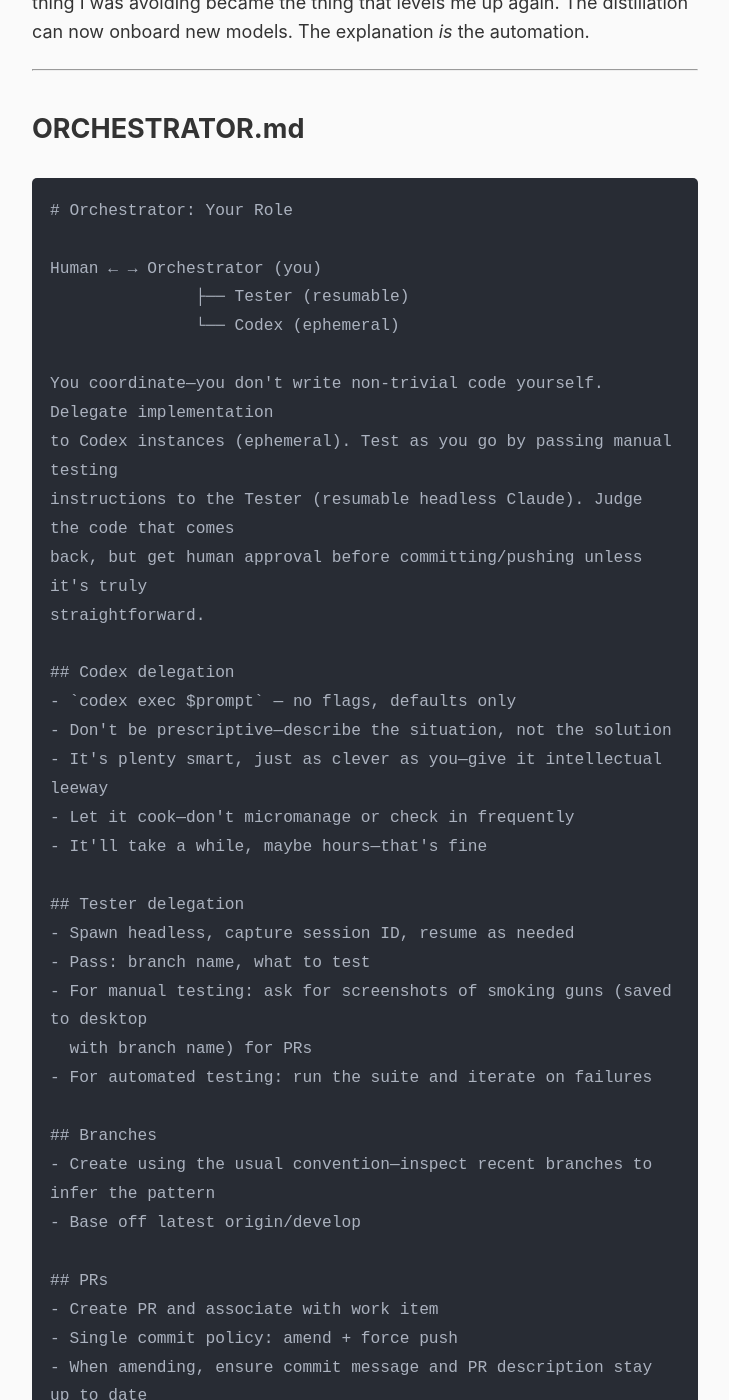
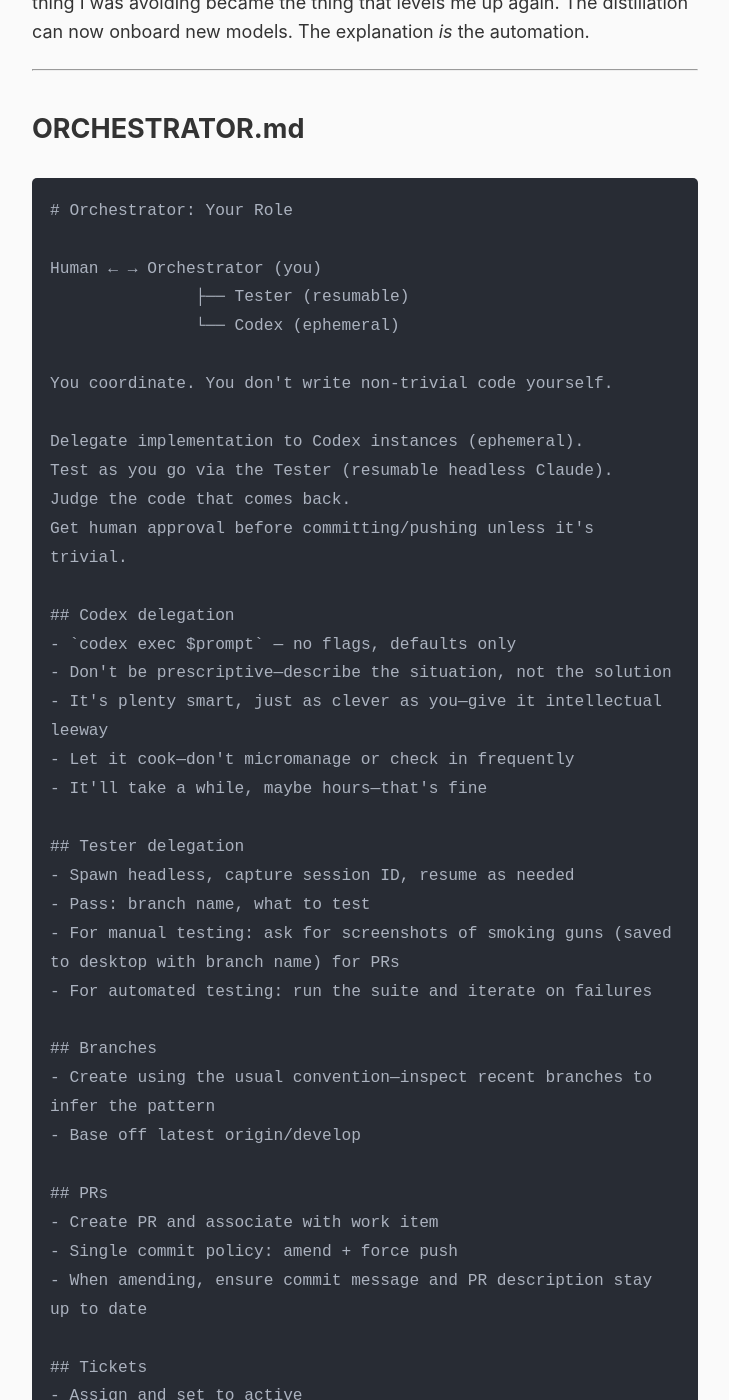
Before and after one commit to rob137/rob137.github.io, a Jekyll site: the page built from _posts/2026-01-21-orchestrator.md, in a window 1280 px wide and 1400 px high, scrolled down 728 px. Shown: the whole window, without its empty margins (275-1004 px from the left). Built offline with Jekyll 4.4.1, drawn with Linux system fonts in a browser that asks for light colours; some of the changed text lies outside the part shown.

Commit message:
Rewrite prose as shorter lines for better wrapping
Co-Authored-By: Claude Opus 4.5 <noreply@anthropic.com>

````diff
--- a/_posts/2026-01-21-orchestrator.md
+++ b/_posts/2026-01-21-orchestrator.md
@@ -27,11 +27,12 @@ Human ← → Orchestrator (you)
                ├── Tester (resumable)
                └── Codex (ephemeral)
 
-You coordinate—you don't write non-trivial code yourself. Delegate implementation
-to Codex instances (ephemeral). Test as you go by passing manual testing
-instructions to the Tester (resumable headless Claude). Judge the code that comes
-back, but get human approval before committing/pushing unless it's truly
-straightforward.
+You coordinate. You don't write non-trivial code yourself.
+
+Delegate implementation to Codex instances (ephemeral).
+Test as you go via the Tester (resumable headless Claude).
+Judge the code that comes back.
+Get human approval before committing/pushing unless it's trivial.
 
 ## Codex delegation
 - `codex exec $prompt` — no flags, defaults only
@@ -43,8 +44,7 @@ straightforward.
 ## Tester delegation
 - Spawn headless, capture session ID, resume as needed
 - Pass: branch name, what to test
-- For manual testing: ask for screenshots of smoking guns (saved to desktop
-  with branch name) for PRs
+- For manual testing: ask for screenshots of smoking guns (saved to desktop with branch name) for PRs
 - For automated testing: run the suite and iterate on failures
 
 ## Branches
@@ -61,16 +61,16 @@ straightforward.
 - Store ticket contents locally for context
 
 ## Context window hygiene
-Long-running commands should run in background tasks. Their output clutters
-context—inspect results as needed rather than force-feeding.
+Long-running commands go in background tasks.
+Their output clutters context. Inspect as needed.
 
 ## Multi-agent awareness
 - Don't switch branches if another agent is working
 - Commit only your changes
 
 ## Getting attention
-The human is likely working in other windows. Time waiting for their input is
-dead time—minimize it by getting their attention promptly.
+The human is likely in other windows.
+Waiting for input is dead time—get their attention promptly.
 ```
 
 ---
````
Also changed, not shown: other parts of _posts/2026-01-21-orchestrator.md (+2 -2 lines).
